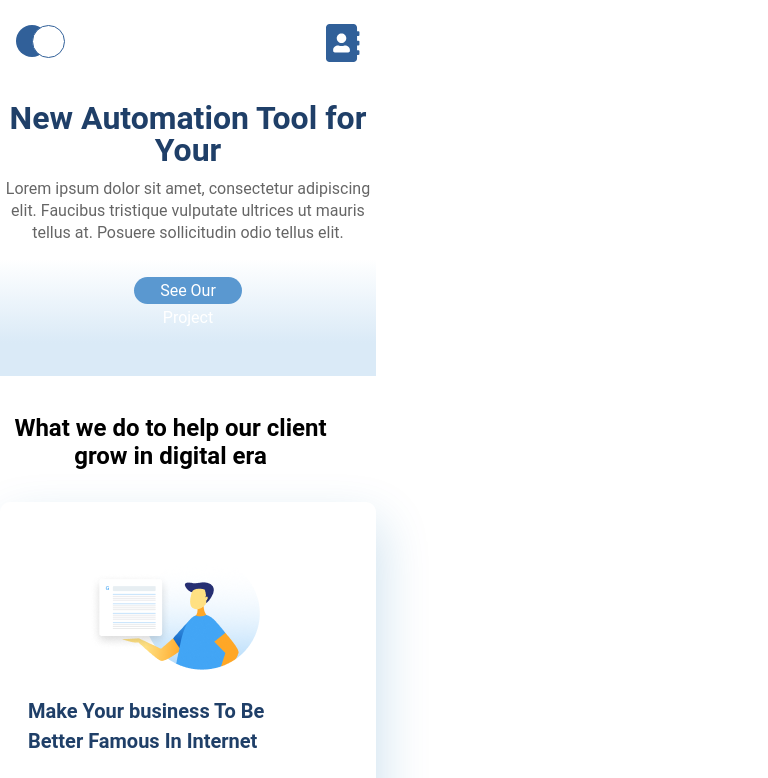
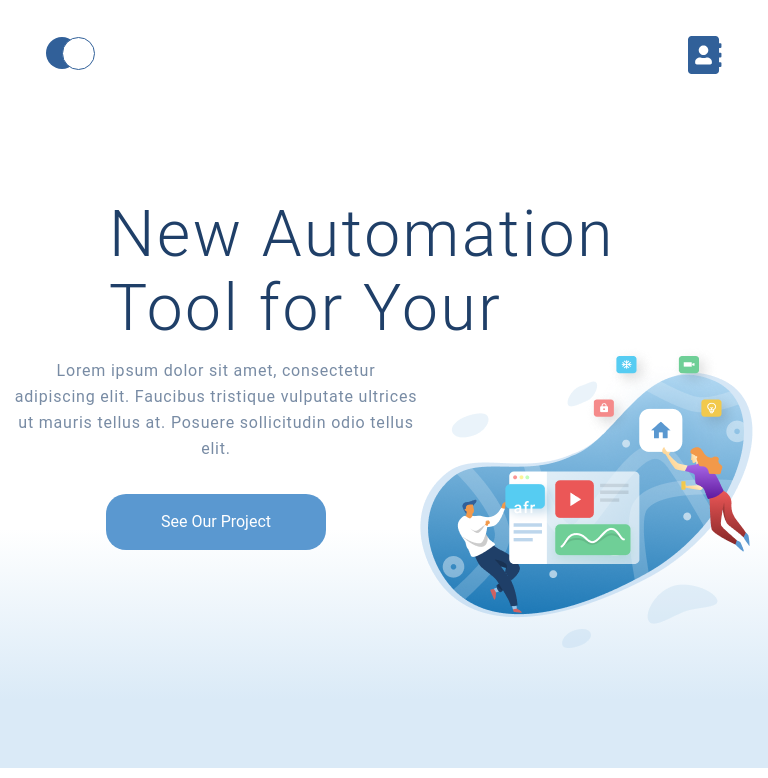
Before and after one commit to zerospirit79/GeekBraain-shop, a plain HTML site: page responsive/index.html in a window 768 px wide. Shown: the top 778 px of the page. Drawn offline with Linux system fonts and the light colour scheme.

Commit message:
tablet page update

```diff
--- a/responsive/index.html
+++ b/responsive/index.html
@@ -8,7 +8,7 @@
   </head>
 
   <body>
-    <header class="header center">
+    <header class="header container">
       <div class="top__menu">
         <a href="#" class="top__menu_logo">
           <p class="top__menu_logo_p"></p>
@@ -29,8 +29,12 @@
           </svg>
         </a>
       </div>
-      <div class="header__content">
+      <div class="header__content container">
         <h1 class="header__content_h1">New Automation Tool for Your</h1>
+        <div class="header__content_left">
+          <div>
+
+
         <p class="header__content_p">
           Lorem ipsum dolor sit amet, consectetur adipiscing elit. Faucibus
           tristique vulputate ultrices ut mauris tellus at. Posuere sollicitudin
@@ -38,8 +42,11 @@
         </p>
         <a href="#" class="header__content_a">See Our Project</a>
       </div>
+        <img src="img/illustration.png" alt="" class="header__content_img" />
+      </div>
+      </div>
     </header>
-    <div class="group1">
+    <div class="group1 container">
       <h2 class="group1_h2">
         What we do to help our client grow in digital era
       </h2>
@@ -150,13 +157,14 @@
         </div>
       </div>
     </div>
-    <div class="group2">
+    <div class="group2 container">
       <h2 class="group2_h2">Our Finished Project</h2>
       <p class="group2_p">
         Lorem ipsum dolor sit amet, consectetur adipisicing elit, sed do eiusmod
         tempor incididunt ut labore et dolore magna aliqua. Ut enim ad minim
         veniam.
       </p>
+      <div>
       <div class="group2__mask group2__mask_1">
         <p class="group2__mask_p group2__mask_p_1">Smart Home Installation</p>
       </div>
@@ -167,16 +175,24 @@
         <p class="group2__mask_p">Smart Home Installation</p>
       </div>
     </div>
-    <div class="group3">
+    </div>
+    <div class="group3 container">
       <h3 class="group3_h3">Intersted to woek with our team?</h3>
-      <p class="group3_p">Lorem ipsum dolor sit amet, consectetur adipisicing elit, sed do eiusmod tempor incididunt ut labore et dolore magna aliqua. Ut enim ad minim veniam.</p>
+      <p class="group3_p">
+        Lorem ipsum dolor sit amet, consectetur adipisicing elit, sed do eiusmod
+        tempor incididunt ut labore et dolore magna aliqua. Ut enim ad minim
+        veniam.
+      </p>
       <a href="#" class="group3_a">Let’s Talk</a>
     </div>
+    <footer class="footer container">
     <footer class="footer">
       <ol class="footer_ol">
-        <li class="footer_ol_li">Lorem ipsum dolor sit amet, consectetur adipisicing elit.</li>
-        <li class="footer_ol_li"> +62-812-7313-4321</li>
-        <li class="footer_ol_li"> hello@gmail.com</li>
+        <li class="footer_ol_li">
+          Lorem ipsum dolor sit amet, consectetur adipisicing elit.
+        </li>
+        <li class="footer_ol_li">+62-812-7313-4321</li>
+        <li class="footer_ol_li">hello@gmail.com</li>
       </ol>
       <p class="footer_p">2020 © All rights reserved.</p>
     </footer>
--- a/responsive/style.scss
+++ b/responsive/style.scss
@@ -1,14 +1,19 @@
 * {
     margin: 0;
     padding: 0;
+    border: 0;
 }
 
+html,
 body {
     font-family: 'Roboto';
-    width: 376px;
-
+    width: 100%;
+    height: 100%;
 }
 
+.container {
+    padding: 0 calc(50% - 170px);
+}
 
 .header {
     height: 376px;
@@ -59,6 +64,13 @@ body {
     justify-content: center;
     align-items: center;
 
+    &_left div {
+        display: flex;
+        flex-direction: column;
+        justify-content: center;
+        align-items: center;
+    }
+
     &_h1 {
         color: #1F3F68;
         font-size: 32px;
@@ -97,18 +109,23 @@ body {
         }
     }
 
+    &_img {
+        display: none;
+    }
+
 }
 
 .group1 {
     padding-top: 38px;
+    display: flex;
+    flex-direction: column;
+    align-items: center;
 
     &_h2 {
-        font-style: Light;
+
         font-size: 24px;
         line-height: 28px;
         text-align: center;
-        vertical-align: Top;
-        width: 341px;
         color: black;
         padding-bottom: 32px;
     }
@@ -118,10 +135,12 @@ body {
     background-color: #FFFFFF;
     display: flex;
     flex-direction: column;
-
+    align-items: center;
+    width: 334px;
 
 
     &_block {
+
         height: 448px;
         border-radius: 10px;
         display: flex;
@@ -212,7 +231,6 @@ body {
         width: 343px;
         height: 144px;
         border-radius: 10px;
-        margin-left: 15px;
         margin-bottom: 16px;
 
         &_1 {
@@ -320,3 +338,110 @@ body {
         opacity: 0.4;
     }
 }
+
+
+@media (min-width: 728px) and (max-width: 1024px) {
+    .container {
+        padding: 0 calc(50% - 370px);
+    }
+
+    .header {
+        height: 768px;
+
+    }
+
+    .top__menu {
+        padding-top: 36px;
+        padding-left: 32px;
+        padding-right: 32px;
+    }
+
+    .header__content {
+        padding-top: 120px;
+
+        &_left {
+            display: flex;
+            flex-direction: row;
+            align-items: flex-start;
+        }
+
+        &_h1 {
+            max-width: 550px;
+            font-weight: 300;
+            font-size: 64px;
+            line-height: 74px;
+            letter-spacing: 0.04em;
+            color: #1F3F68;
+            text-align: left;
+        }
+
+        &_p {
+            max-width: 425px;
+            font-size: 16px;
+            line-height: 26px;
+            letter-spacing: 0.05em;
+            color: #1F3F68;
+            opacity: 0.6;
+        }
+
+        &_a {
+            width: 220px;
+            height: 56px;
+            line-height: 56px;
+        }
+
+        &_img {
+            display: block;
+
+        }
+    }
+
+    .group1 {
+        margin-top: 64px;
+
+        &_h2 {
+            margin-bottom: 32px
+        }
+    }
+
+    .group2 {
+        margin-top: 127px;
+
+        &_h2 {
+            font-size: 36px;
+            line-height: 46px;
+            text-align: center;
+            letter-spacing: 0.05em;
+            color: #000000;
+        }
+
+        &_p {
+            font-size: 16px;
+            line-height: 26px;
+            text-align: center;
+            letter-spacing: 0.05em;
+            color: #222222;
+
+        }
+
+        & div {
+            display: flex;
+            flex-wrap: wrap;
+            flex-direction: row;
+            justify-content: space-around;
+        }
+
+        &__mask {
+            width: 336px;
+            height: 253px;
+
+
+            &_1 {
+                width: 705px;
+                height: 297px;
+                background-size: contain;
+            }
+        }
+
+    }
+}
```
Also changed, not shown: responsive/img/illustration.png (added), responsive/style.css, 1 other file.
